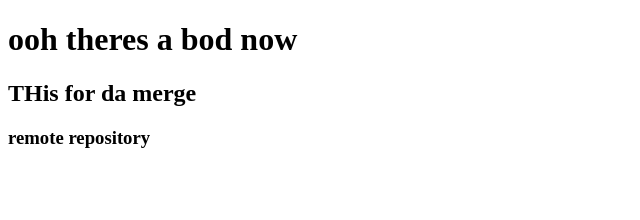
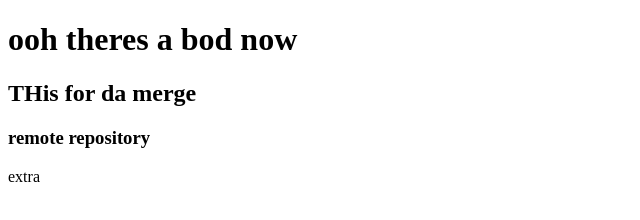
Before and after one commit to nidhisunil/Git-test, a plain HTML site: page index.html in a window 1280 px wide. Shown: the full height of the page, 0-640 px from the left. Drawn offline with Linux system fonts and the light colour scheme.

Commit message:
extra for branch remote push

```diff
--- a/index.html
+++ b/index.html
@@ -8,5 +8,6 @@
 <h1> ooh theres a bod now</h1>
 <h2> THis for da merge</h2>
 <h3>remote repository</h3>
+<p> extra </p>
   </body>
 </html>
```
